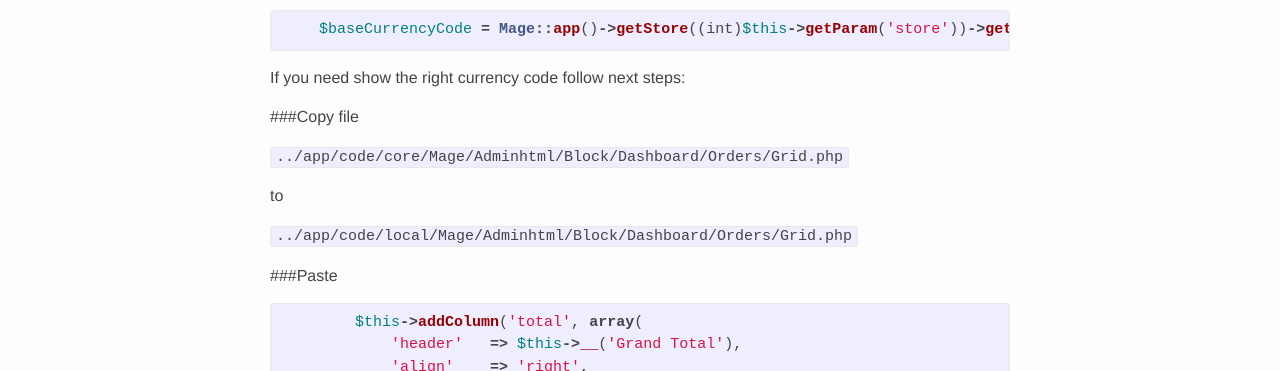
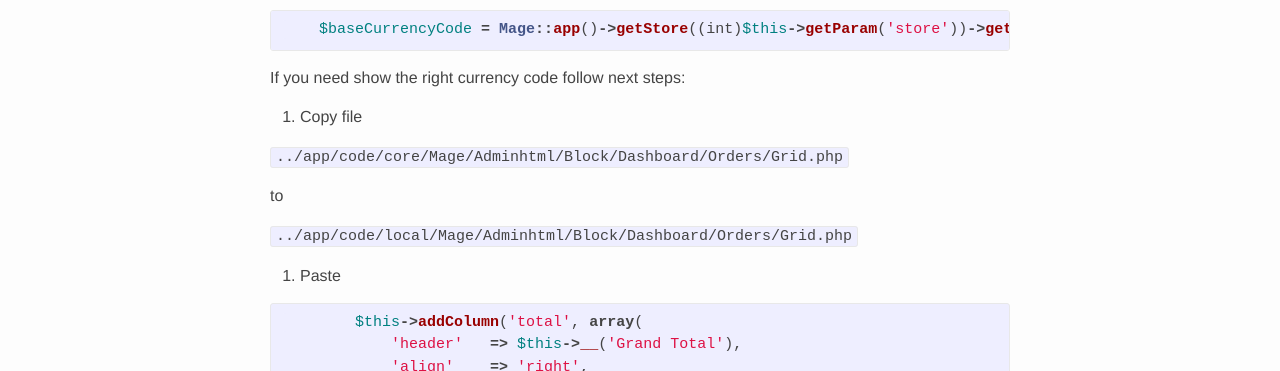
Before and after one commit to evgv/evgv.github.io, a Jekyll site: the page built from _posts/2016-11-08-magento-adminhtml-dashboard-last-orders-report-show-currency-from-order.markdown, in a window 1280 px wide. Shown: the part 285-656 px from the top of the page. Built offline with Jekyll 4.4.1, drawn with Linux system fonts in a browser that asks for light colours; nearby versions of some CDN libraries; comment, search, counter and statistics services are not loaded; part of the change alters nothing that is shown.

```diff
--- a/_posts/2016-11-08-magento-adminhtml-dashboard-last-orders-report-show-currency-from-order.markdown
+++ b/_posts/2016-11-08-magento-adminhtml-dashboard-last-orders-report-show-currency-from-order.markdown
@@ -13,7 +13,7 @@ By defaut in admin panel on dashboard listed last 5 orders but currency code in
 
 If you need show the right currency code follow next steps:
 
-###Copy file
+1. Copy file
 
 `../app/code/core/Mage/Adminhtml/Block/Dashboard/Orders/Grid.php`
 
@@ -21,7 +21,7 @@ to
 
 `../app/code/local/Mage/Adminhtml/Block/Dashboard/Orders/Grid.php`
 
-###Paste
+2. Paste
 
 {% highlight php %}
         $this->addColumn('total', array(
```
